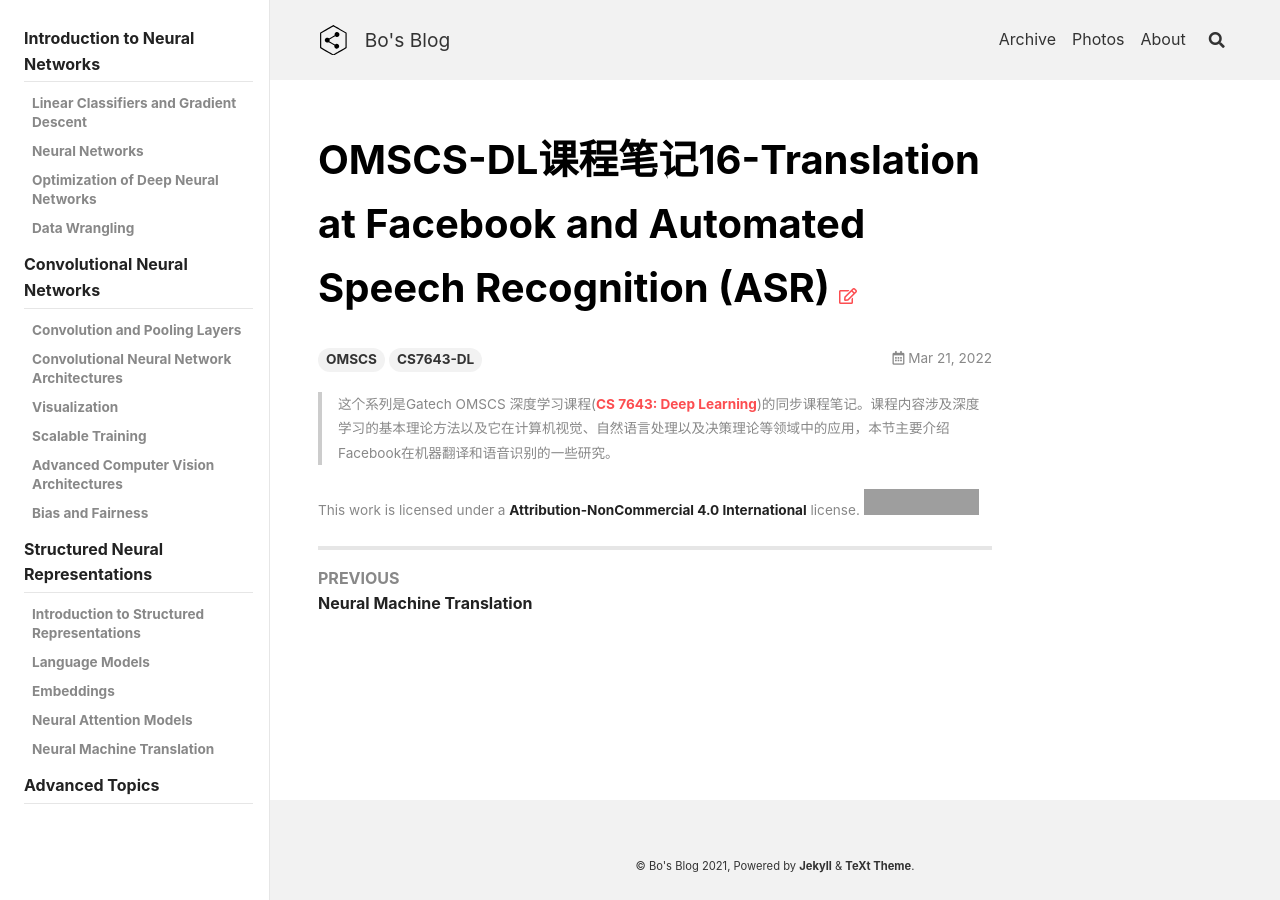
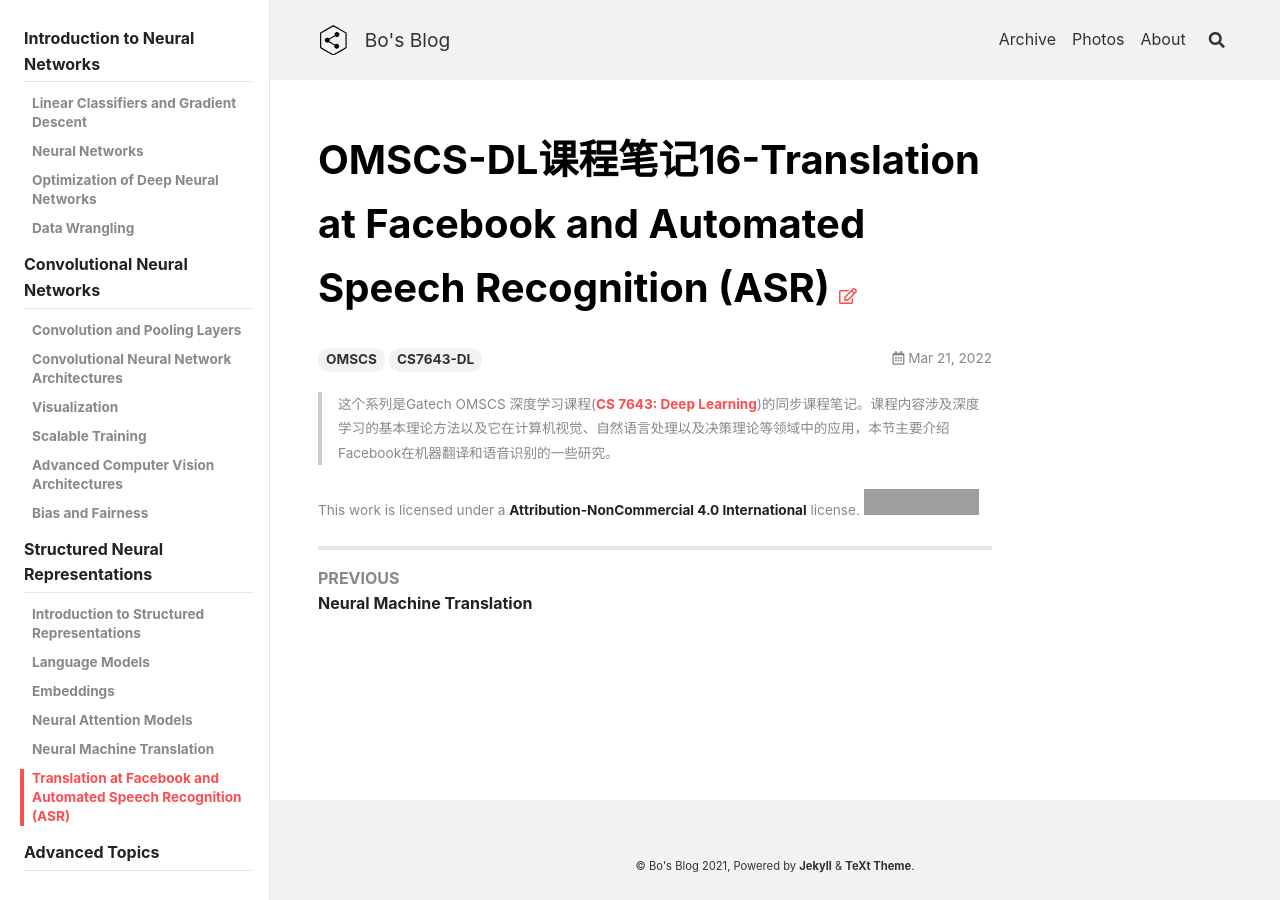
Before and after one commit to peng00bo00/peng00bo00_previous_blog, a Jekyll site: the page built from _posts/2022-03-21-OMSCS-DL-NOTES-16.md, in a window 1280 px wide. Built offline with Jekyll 4.4.1, drawn with Linux system fonts in a browser that asks for light colours; nearby versions of some CDN libraries; grey boxes are pictures that could not be loaded.

Commit message:
Update navigation.yml

```diff
--- a/_data/navigation.yml
+++ b/_data/navigation.yml
@@ -288,6 +288,8 @@
         url: /2022/03/14/OMSCS-DL-NOTES-14.html
       - title: Neural Machine Translation
         url: /2022/03/21/OMSCS-DL-NOTES-15.html
+      - title: Translation at Facebook and Automated Speech Recognition (ASR)
+        url: /2022/03/21/OMSCS-DL-NOTES-16.html
   - title: Advanced Topics
 
 OMSCS-SIM:
```
